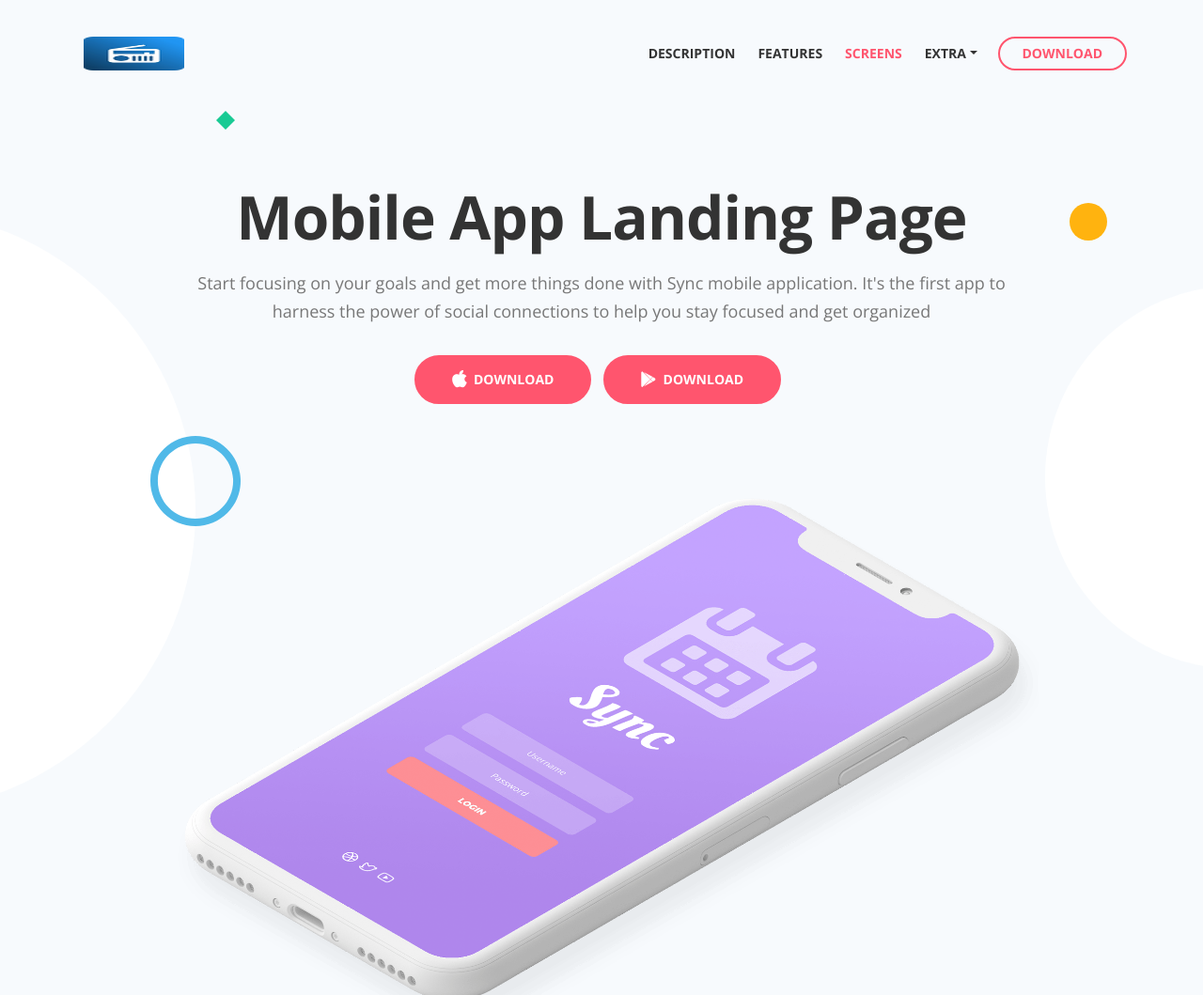
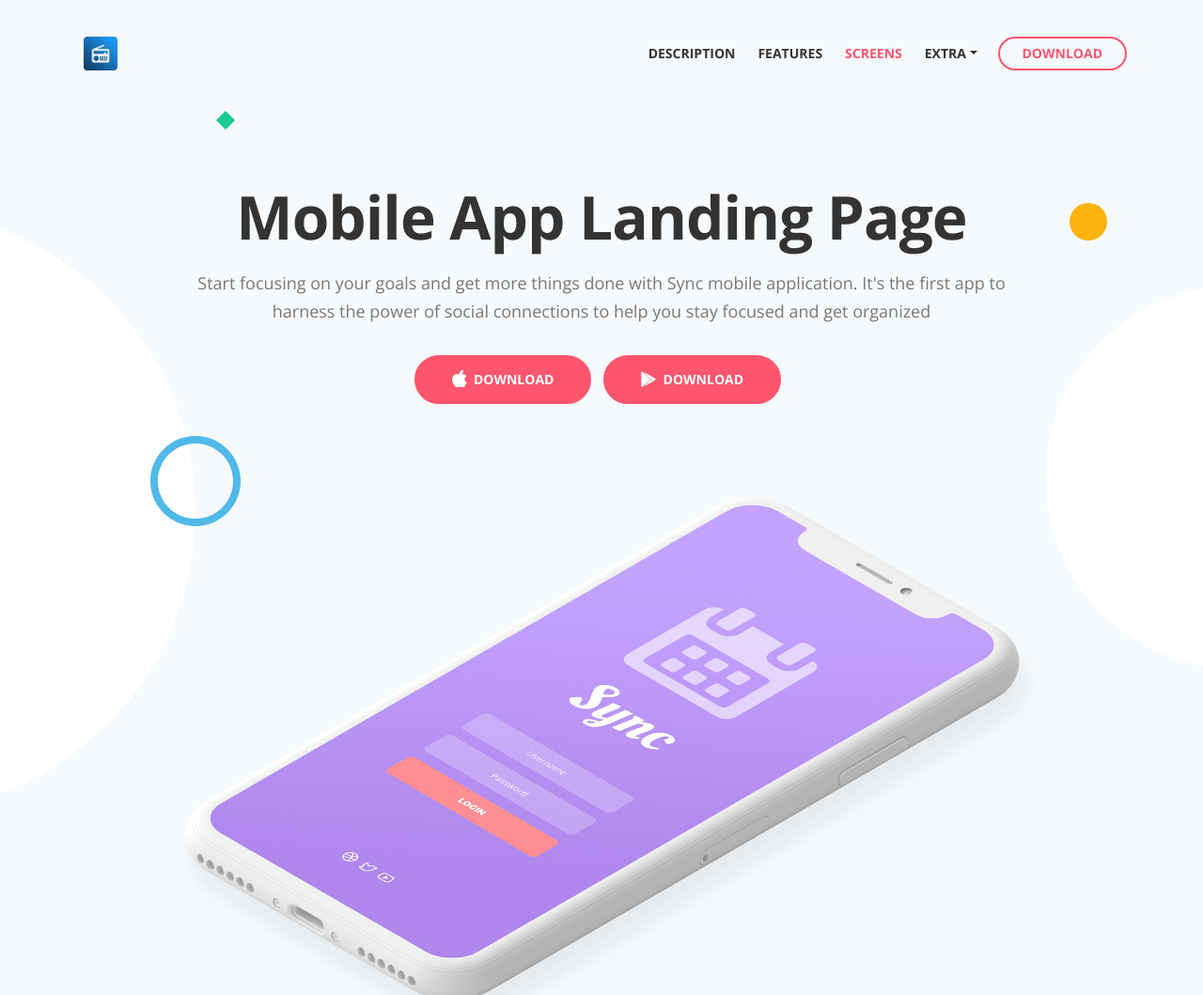
Before and after one commit to theportalradio/nziradio, a plain HTML site: page index.html in a window 1280 px wide. Shown: the top 1059 px of the page at 94% size. Drawn offline with nearby package versions, Linux system fonts and the light colour scheme.

Commit message:
Update styles.css

```diff
--- a/css/styles.css
+++ b/css/styles.css
@@ -637,7 +637,7 @@ input[type='checkbox'] {
 }
 
 .navbar-custom .navbar-brand.logo-image img {
-    width: 6.6875rem;
+    width: 2.25rem;
 	height: 2.25rem;
 }
 
```
